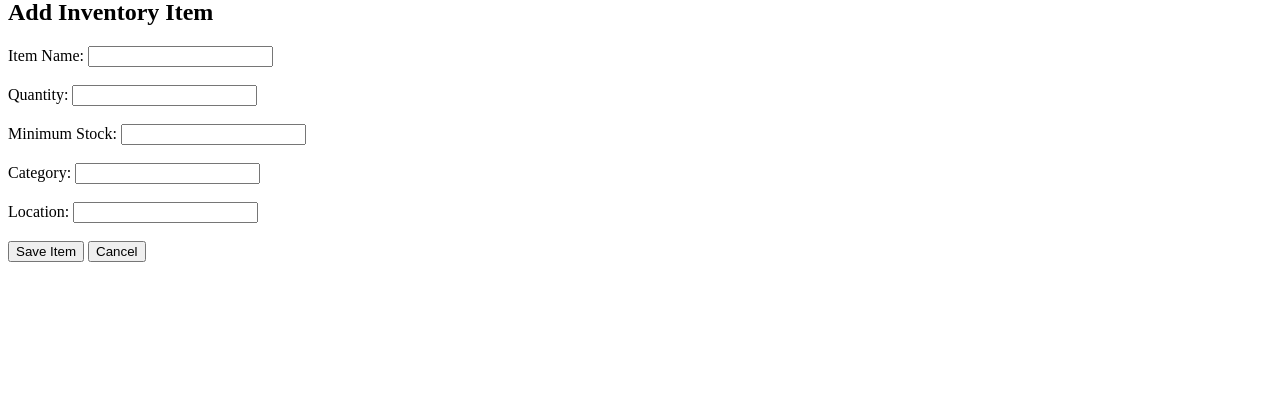
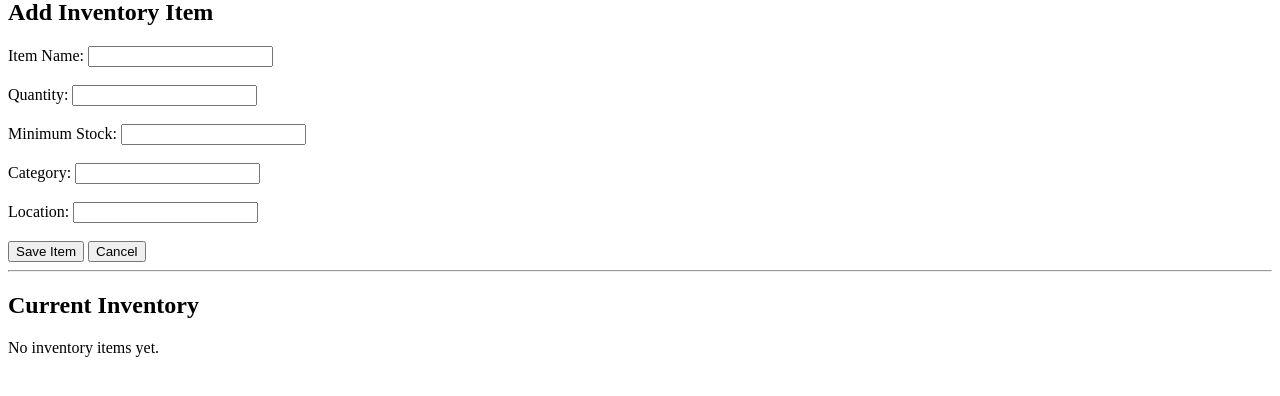
Before and after one commit to pribe41-svg/Custer-estate-inventory, a Flask app: page / in a window 1280 px wide. Shown: the part 141-537 px from the top of the page. Run offline with Flask 3, Linux system fonts and the light colour scheme.

Commit message:
Add inventory display

```diff
--- a/app.py
+++ b/app.py
@@ -22,7 +22,8 @@ def save_inventory(inventory):
 
 @app.route("/")
 def home():
-    return render_template("index.html")
+    inventory = load_inventory()
+    return render_template("index.html", inventory=inventory)
 
 
 @app.route("/add", methods=["POST"])
--- a/templates/index.html
+++ b/templates/index.html
@@ -51,6 +51,34 @@
 
     </form>
 
+    <hr>
+
+<h2>Current Inventory</h2>
+
+{% if inventory %}
+    <table border="1" cellpadding="8">
+        <tr>
+            <th>Item</th>
+            <th>Quantity</th>
+            <th>Minimum Stock</th>
+            <th>Category</th>
+            <th>Location</th>
+        </tr>
+
+        {% for item_name, item in inventory.items() %}
+        <tr>
+            <td>{{ item_name }}</td>
+            <td>{{ item.quantity }}</td>
+            <td>{{ item.minimum_stock }}</td>
+            <td>{{ item.category }}</td>
+            <td>{{ item.location }}</td>
+        </tr>
+        {% endfor %}
+    </table>
+{% else %}
+    <p>No inventory items yet.</p>
+{% endif %}
+
     <script>
         function showAddForm() {
             document.getElementById("addForm").style.display = "block";
```
